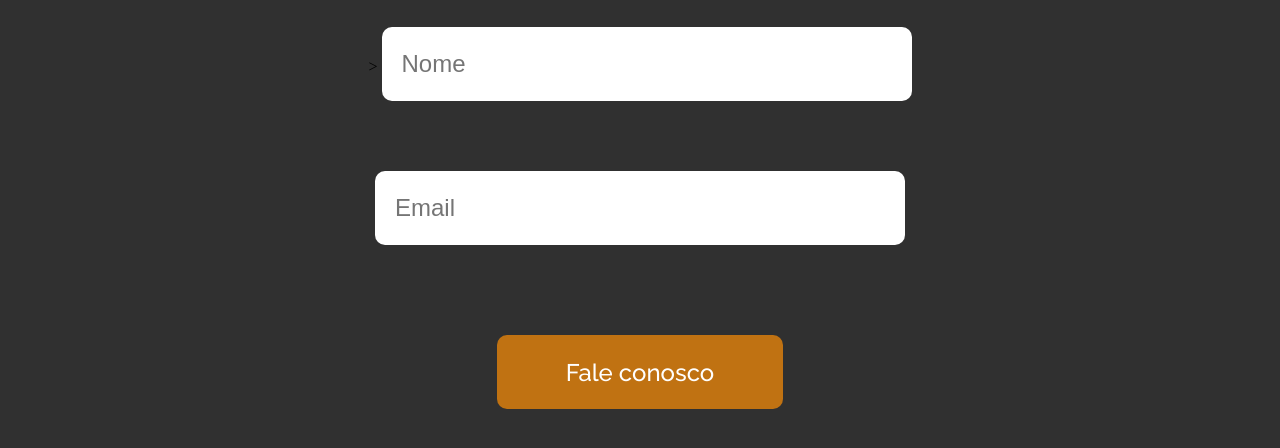
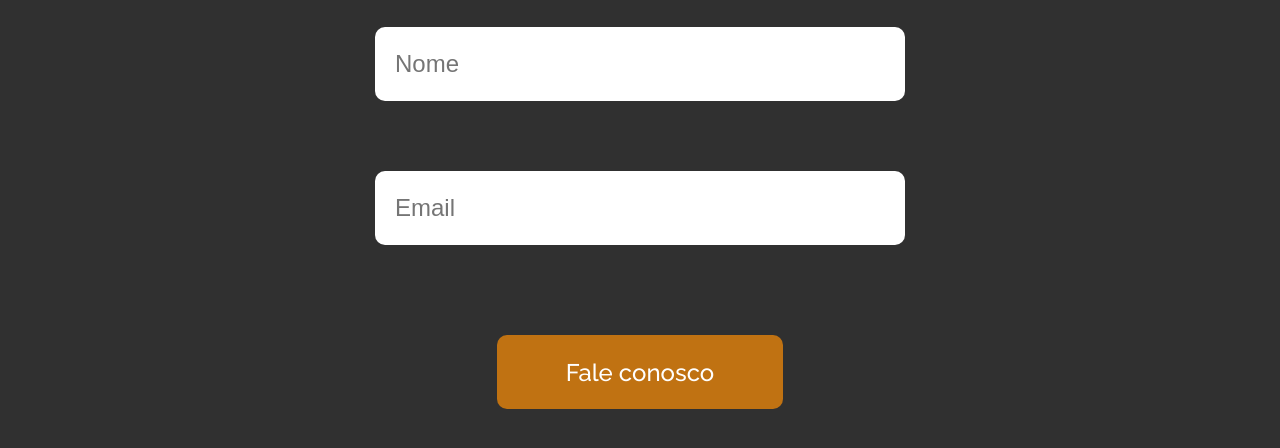
Before and after one commit to mwtghsu/Desafio1, a plain HTML site: page index.html in a window 1280 px wide. Shown: the part 1657-2105 px from the top of the page. Drawn offline with Linux system fonts and the light colour scheme.

Commit message:
primeiro commitss

```diff
--- a/index.html
+++ b/index.html
@@ -133,7 +133,7 @@ margin-top: 20px;
     </div>
     <div id="Coluna4">
         <div id="texto6">Conheça mais sobre nossos serviços:</div>
-        <form action="https://api.sheetmonkey.io/form/azaCHCLMxMXww2RgxpkiAw" method="post"></formaction>>
+        <form action="https://api.sheetmonkey.io/form/azaCHCLMxMXww2RgxpkiAw" method="post"></formaction>
             <input type="text" placeholder="Nome" name="Name" required><br>
             <input type="email" placeholder="Email"name="Email" required><br>
             <input type="hidden" name="Created" value="x-sheetmonkey-current-date-time" />
```
